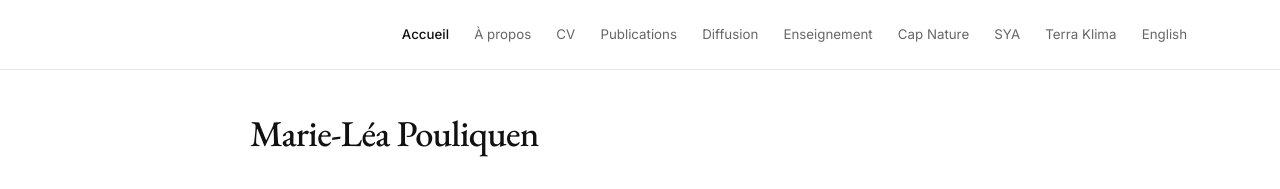
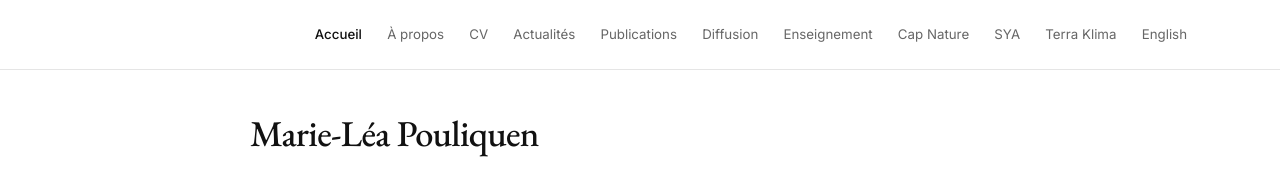
Before and after one commit to marieleapouliquen/marieleapouliquen.github.io, a Jekyll site: the page built from _pages/index.md, in a window 1280 px wide. Shown: the top 189 px of the page. Built offline with Jekyll 4.4.1, drawn with Linux system fonts in a browser that asks for light colours.

Commit message:
Update navigation.yml

```diff
--- a/_data/navigation.yml
+++ b/_data/navigation.yml
@@ -9,6 +9,9 @@
 
 - title: CV
   url: /cv/
+
+- title: Actualités
+  url: /actualites/
 
 - title: Publications
   url: /publications/
```
